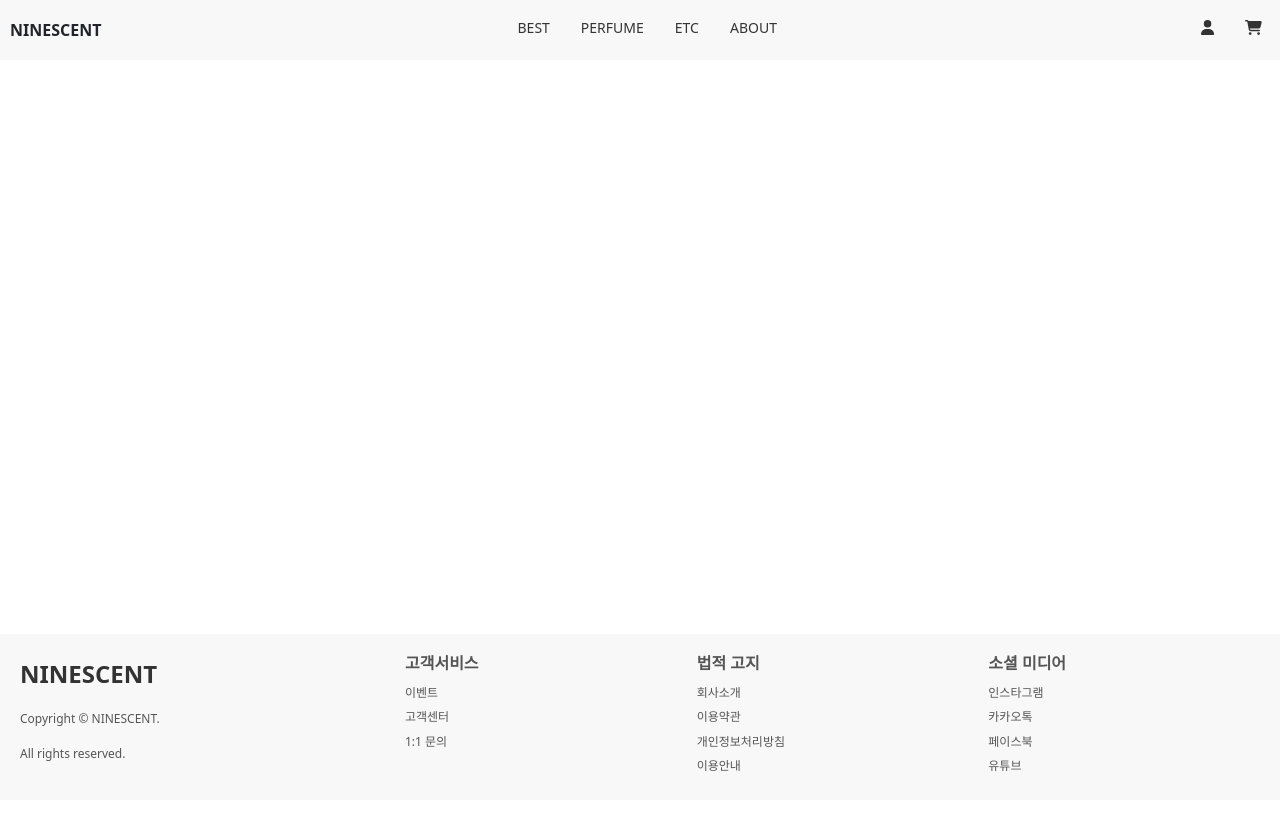
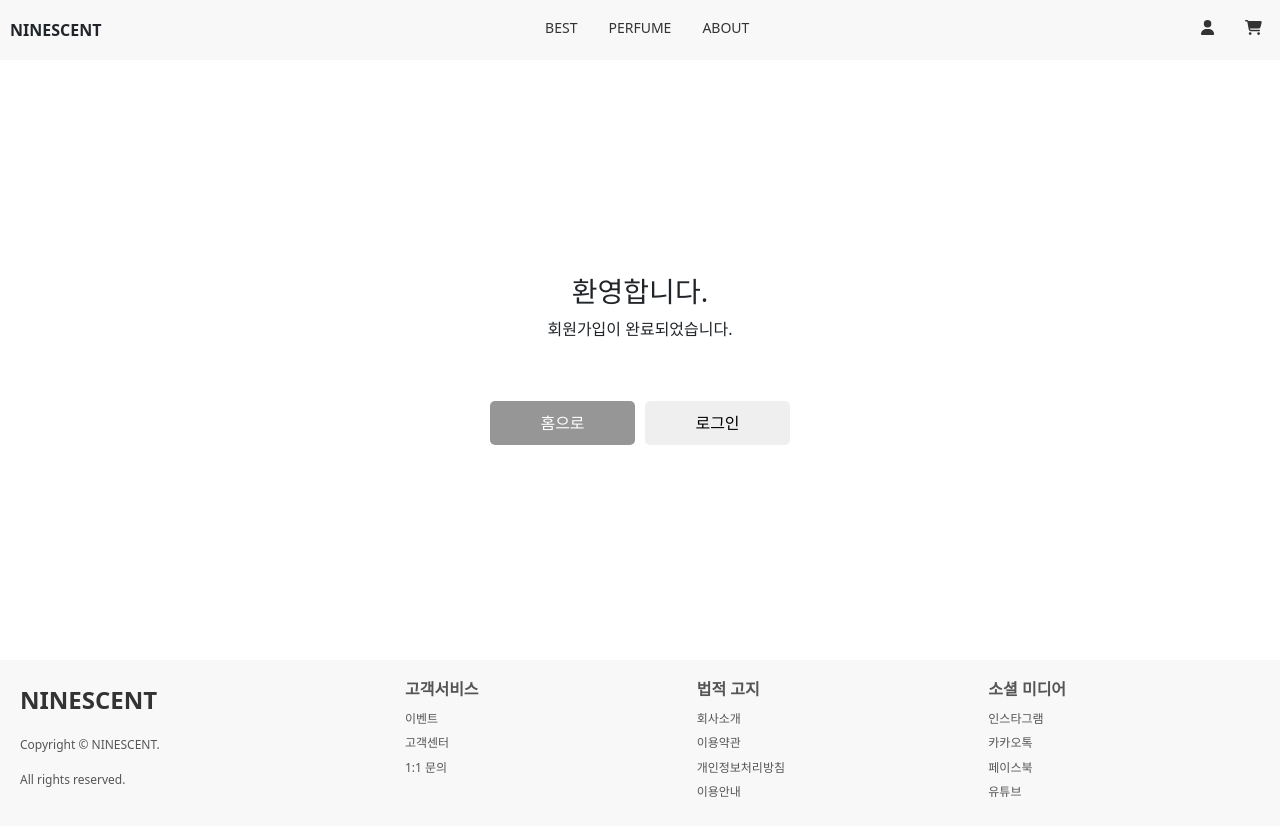
Before and after one commit to jong-0/NineScent-Frontend, a Vue app: page /joinComplete in a window 1280 px wide. Before the commit the page ends 800 px from the top, so only its background shows below. Built offline with nearby package versions, Linux system fonts and the light colour scheme; what vue-awesome-paginate would draw is missing.

Commit message:
Fix : itemList image, Singup flow

```diff
--- a/src/components/common/Header.vue
+++ b/src/components/common/Header.vue
@@ -56,8 +56,6 @@ onMounted(() => {
                 <li><a href="/">BEST</a></li>
                 <!-- <li><a href="#" @click="perfumeList">PERFUME</a></li> -->
                 <li><a href="/items">PERFUME</a></li>
-        <!-- <li><a href="#" @click="etc">ETC</a></li> -->
-        <li><a href="/etc">ETC</a></li>
                 <li><a href="#">ABOUT</a></li>
             </ul>
         </nav>
--- a/src/pages/Etc.vue
+++ /dev/null
@@ -1,9 +0,0 @@
-<template>
-  <div>
-    <h1>ETC Page</h1>
-  </div>
-</template>
-
-<script setup></script>
-
-<style scoped></style>
--- a/src/pages/Home.vue
+++ b/src/pages/Home.vue
@@ -5,6 +5,15 @@
             <!-- <h2>Perfect Fragrance</h2> -->
             <p>Your journey to elegance starts here with us.</p>
             <button class="shop-now">Shop Now</button>
+        </section>
+        <section class="carousel">
+          <div class="carousel-right">
+            <p></p>
+          </div>
+          <div class="carousel-left">
+            <p>            </p>
+          </div>
+
         </section>
         <section class="featured-products">
             <h2>Featured Products</h2>
@@ -61,13 +70,18 @@ const featuredProducts = [
 }
 
 .hero {
-    min-height: 750px;
+    width: 100%;
+    height: 100vh; /* 화면 전체 높이로 설정 */
+    background-size: cover; /* 배경 이미지가 꽉 차도록 설정 */
+    background-position: center center; /* 이미지 중앙 정렬 */
+    background-repeat: no-repeat;
+    display: flex;
+    flex-direction: column;
+    align-items: center;
+    justify-content: flex-start;
+    padding-top: 50px;
     text-align: center;
-    padding: 30px 20px;
-    background-color: #ececec;
-    background-size: cover;
-    background-position: center;
-    background-repeat: no-repeat;
+    color: white;
 }
 
 .hero h1 {
--- a/src/pages/Item/ItemList.vue
+++ b/src/pages/Item/ItemList.vue
@@ -115,13 +115,14 @@ onMounted(() => {
     height: auto;
     min-height: 320px;
     overflow: hidden;
+    aspect-ratio: 1/1;
 }
 
 .item-image {
     width: 100%;
     height: auto;
-    max-height: 400px;
-    object-fit: contain;
+    /* max-height: 400px; */
+    object-fit: cover;
     transition: opacity 0.3s ease-in-out;
 }
 
--- /dev/null
+++ b/src/pages/member/JoinComplete.vue
@@ -0,0 +1,76 @@
+<template>
+    <div class="container">
+        <h3>환영합니다.</h3>
+        <p>회원가입이 완료되었습니다.</p>
+
+        <br />
+        <div class="button-container">
+            <button class="home-button" @click="goHome">홈으로</button>
+            <button class="login-button" @click="goLogin">로그인</button>
+        </div>
+    </div>
+</template>
+<script setup>
+import { useRouter } from 'vue-router';
+import { useAuthStore } from '@/stores/authStore';
+
+const router = useRouter();
+// const authStore = useAuthStore();
+
+const goHome = () => {
+    router.push('/');
+};
+const goLogin = () => {
+    router.push('/login');
+};
+</script>
+
+<style scoped>
+.container {
+    display: flex;
+    flex-direction: column;
+    align-items: center;
+    justify-content: center;
+    height: 70vh;
+    text-align: center;
+}
+
+/* 버튼 컨테이너 */
+.button-container {
+    display: flex;
+    gap: 10px;
+    margin-top: 20px;
+    width: 300px;
+}
+
+/* 버튼 스타일 */
+button {
+    flex: 1;
+    padding: 10px 20px;
+    border: none;
+    font-size: 16px;
+    border-radius: 5px;
+    cursor: pointer;
+    transition: background-color 0.2s;
+}
+
+/* 홈 버튼 */
+.home-button {
+    background-color: #969696;
+    color: white;
+}
+
+.home-button:hover {
+    background-color: #1a1a1aa1;
+}
+
+/* 마이페이지 버튼 */
+.orderList-button {
+    background-color: #1a1a1a;
+    color: white;
+}
+
+.orderList-button:hover {
+    background-color: #1a1a1aa1;
+}
+</style>
--- a/src/pages/member/Signup.vue
+++ b/src/pages/member/Signup.vue
@@ -100,8 +100,11 @@
 </template>
 <script setup>
 import { ref, computed } from 'vue';
+import { useRouter } from 'vue-router';
 import axios from 'axios';
 import DaumAddress from '@/components/user/DaumAddressFInd.vue';
+
+const router = useRouter();
 
 //지역번호 리스트 (배열을 이용해 동적 생성)
 const areaCodes = ref(['02', '031', '032', '033', '041', '042', '043', '044', '051', '052', '053', '054', '055', '061', '062', '063', '064']);
@@ -230,11 +233,85 @@ const isFormValid = computed(() => {
     );
 });
 
+// const handleSubmit = async () => {
+//     try {
+//         const formattedData = {
+//             name: form.value.name,
+//             userId: form.value.username, // 백엔드 DTO와 맞추기 위해 userId로 변경
+//             password: form.value.password,
+//             email: form.value.email,
+//             address: form.value.address,
+//             phone: `${form.value.phone.prefix}-${form.value.phone.middle}-${form.value.phone.last}`,
+//             birth: `${form.value.birth.year}-${String(form.value.birth.month).padStart(2, '0')}-${String(form.value.birth.day).padStart(2, '0')}`, // yyyy-MM-dd 형식
+//         };
+
+//         const response = await axios.post('/api/user/join', formattedData);
+//         console.log('회원가입 성공:', response.data);
+//         alert('회원가입이 완료되었습니다.');
+//         router.push('/joinComplete');
+//     } catch (error) {
+//         console.error('회원가입 오류:', error);
+//         alert('회원가입에 실패하였습니다.');
+//     }
+// };
+
+// const handleSubmit = async () => {
+//     try {
+//         const formattedData = {
+//             name: form.value.name,
+//             userId: form.value.username, // 백엔드 DTO와 맞추기 위해 userId로 변경
+//             password: form.value.password,
+//             email: form.value.email,
+//             address: form.value.address,
+//             phone: `${form.value.phone.prefix}-${form.value.phone.middle}-${form.value.phone.last}`,
+//             birth: `${form.value.birth.year}-${String(form.value.birth.month).padStart(2, '0')}-${String(form.value.birth.day).padStart(2, '0')}`, // yyyy-MM-dd 형식
+//         };
+
+//         const response = await axios.post('/api/user/join', formattedData);
+
+//         // ❗ 정상 응답인지 확인
+//         if (response.status !== 200) {
+//             throw new Error('회원가입 실패: 서버 응답 오류');
+//         }
+
+//         console.log('회원가입 성공:', response.data);
+//         alert('회원가입이 완료되었습니다.');
+
+//         // 회원가입 성공 후 JoinComplete 페이지로 이동
+//         router.push('/joinComplete');
+//     } catch (error) {
+//         console.error('회원가입 오류:', error);
+//         alert('회원가입에 실패하였습니다.');
+//     }
+// };
+
 const handleSubmit = async () => {
     try {
-        const response = await axios.post('/api/member/join', form.value);
+        const formattedData = {
+            name: form.value.name,
+            userId: form.value.username, // 백엔드 DTO와 맞추기 위해 userId로 변경
+            password: form.value.password,
+            email: form.value.email,
+            address: form.value.address || null, // 주소가 비어있으면 null로 처리
+            phone: form.value.phone.middle && form.value.phone.last ? `${form.value.phone.prefix}-${form.value.phone.middle}-${form.value.phone.last}` : null, // 전화번호가 입력되지 않으면 null
+            mobile: form.value.mobile.middle && form.value.mobile.last ? `${form.value.mobile.prefix}-${form.value.mobile.middle}-${form.value.mobile.last}` : null, // 휴대전화가 입력되지 않으면 null
+            birth:
+                form.value.birth.year && form.value.birth.month && form.value.birth.day
+                    ? `${form.value.birth.year}-${String(form.value.birth.month).padStart(2, '0')}-${String(form.value.birth.day).padStart(2, '0')}`
+                    : null, // 생년월일이 비어있으면 null
+        };
+
+        const response = await axios.post('/api/user/join', formattedData);
+
+        if (response.status !== 200) {
+            throw new Error('회원가입 실패: 서버 응답 오류');
+        }
+
         console.log('회원가입 성공:', response.data);
         alert('회원가입이 완료되었습니다.');
+
+        // 회원가입 성공 후 JoinComplete 페이지로 이동
+        router.push('/joinComplete');
     } catch (error) {
         console.error('회원가입 오류:', error);
         alert('회원가입에 실패하였습니다.');
--- a/src/router/index.js
+++ b/src/router/index.js
@@ -1,11 +1,14 @@
 import { createRouter, createWebHistory } from 'vue-router';
 import { useAuthStore } from '@/stores/authStore';
 
+import Perfume from '@/pages/Perfume.vue';
 import ItemDetail from '@/pages/Item/ItemDetail.vue';
 import ItemList from '@/pages/Item/ItemList.vue';
+
 import Home from '@/pages/Home.vue';
 import Login from '@/pages/member/Login.vue';
 import Signup from '@/pages/member/Signup.vue';
+import JoinComplete from '@/pages/member/JoinComplete.vue';
 import FindId from '@/pages/member/FindId.vue';
 import FindPw from '@/pages/member/FindPw.vue';
 
@@ -13,17 +16,14 @@ import Checkout from '@/pages/order/Checkout.vue';
 import Address from '@/pages/Address/Address.vue';
 import AddAddress from '@/pages/Address/AddAddress.vue';
 import UpdateAddress from '@/pages/Address/UpdateAddress.vue';
-import CSCenter from '@/pages/CSCenter.vue';
-import AddFaq from '@/pages/AddFaq.vue';
-import Perfume from '@/pages/Perfume.vue';
-import Etc from '@/pages/Etc.vue';
+import CSCenter from '@/pages/CS/CSCenter.vue';
+import AddFaq from '@/pages/CS/AddFaq.vue';
+
 import Item from '@/pages/Item.vue';
-import AddQna from '@/pages/AddQna.vue';
-import AddReview from '@/pages/AddReview.vue';
+import AddQna from '@/pages/CS/AddQna.vue';
+import AddReview from '@/pages/CS/AddReview.vue';
 
 import MyPage from '@/pages/Mypage/MyPage.vue';
-// import Category from '@/pages/Category.vue';
-// import ProductDetail from '@/pages/ProductDetail.vue';
 import Cart from '@/pages/order/CartPage.vue';
 
 import OrderComplete from '@/pages/order/OrderComplete.vue';
@@ -60,6 +60,11 @@ const routes = [
         path: '/signup',
         name: 'Signup',
         component: Signup,
+    },
+    {
+        path: '/joinComplete',
+        name: 'JoinComplete',
+        component: JoinComplete,
     },
 
     {
@@ -113,11 +118,6 @@ const routes = [
         path: '/perfume',
         name: 'Perfume',
         component: Perfume,
-    },
-    {
-        path: '/etc',
-        name: 'Etc',
-        component: Etc,
     },
     {
         path: '/item/:itemId',
```
Also changed, not shown: src/pages/Mypage/MyPage.vue (+8 -29 lines), src/pages/CS/AddFaq.vue (renamed from src/pages/AddFaq.vue), src/pages/CS/AddQna.vue (renamed from src/pages/AddQna.vue), src/pages/CS/AddReview.vue (renamed from src/pages/AddReview.vue), src/pages/CS/CSCenter.vue (renamed from src/pages/CSCenter.vue). Lines whose indentation alone changed are shown as unchanged.
